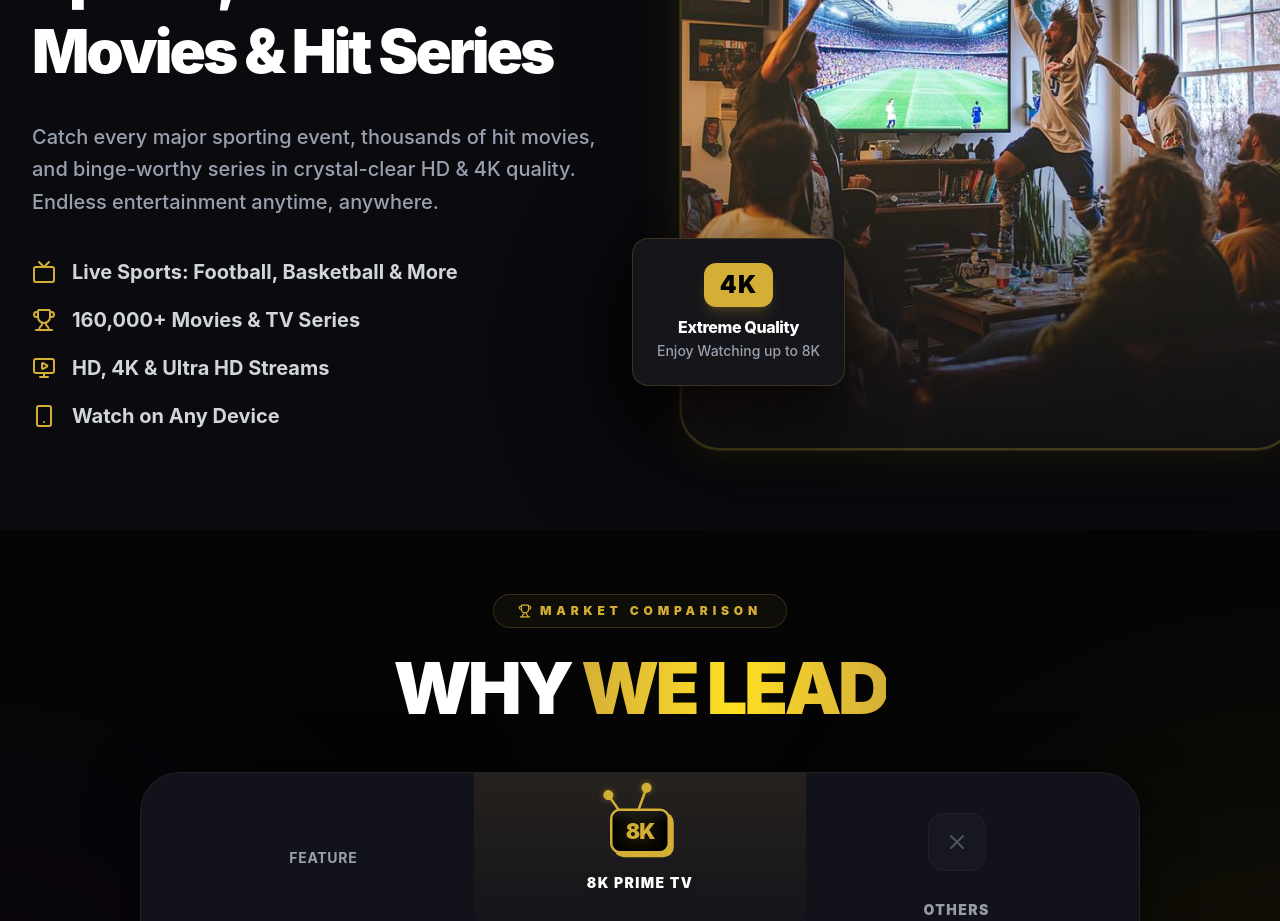
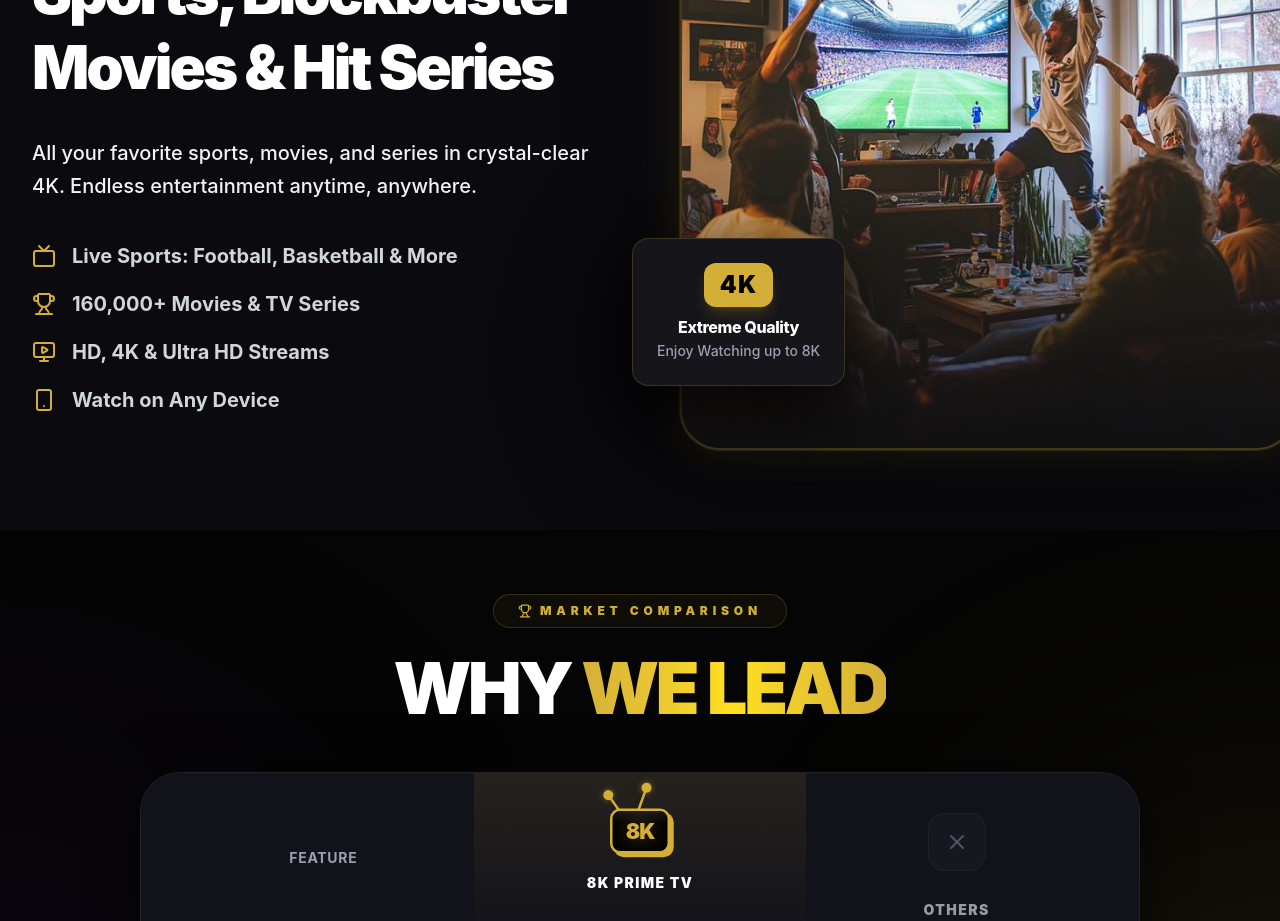
Before and after one commit to cothmane7/8kprime_full_backup, a Next.js app: page /en in a window 1280 px wide. Shown: the part 1080-2001 px from the top of the page. Built offline with nearby package versions, Linux system fonts and the light colour scheme; a web font is replaced by a local one.

Commit message:
chore: refine copy and text color

```diff
--- a/components/SportsSection.tsx
+++ b/components/SportsSection.tsx
@@ -41,7 +41,7 @@ export default function SportsSection({ dictionary }: { dictionary: any }) {
             <h2 className="text-4xl md:text-5xl lg:text-6xl font-black text-white leading-tight tracking-tighter">
               {dictionary.title}
             </h2>
-            <p className="text-gray-400 text-lg md:text-xl leading-relaxed mt-2 max-w-xl">
+            <p className="text-white font-medium text-lg md:text-xl leading-relaxed mt-2 max-w-xl drop-shadow-sm opacity-95">
               {dictionary.description}
             </p>
 
--- a/locales/de.json
+++ b/locales/de.json
@@ -45,7 +45,7 @@
   "sports": {
     "badge": "SPORT, FILME & SERIEN",
     "title": "Lokaler Sport, Blockbuster-Filme & Top-Serien streamen",
-    "description": "Erleben Sie jedes große Sportereignis, Tausende von Filmen und fesselnde Serien in kristallklarer HD- und 4K-Qualität. Endlose Unterhaltung jederzeit und überall.",
+    "description": "All Ihre Lieblingssportarten, Filme und Serien in brillantem 4K. Grenzenlose Unterhaltung jederzeit, überall.",
     "feature1": "Live-Sport: Fußball, Basketball & mehr",
     "feature2": "Über 160.000 Filme & Serien",
     "feature3": "HD, 4K & Ultra HD Streaming",
--- a/locales/en.json
+++ b/locales/en.json
@@ -45,7 +45,7 @@
   "sports": {
     "badge": "SPORTS, MOVIES & SERIES",
     "title": "Stream Global Sports, Blockbuster Movies & Hit Series",
-    "description": "Catch every major sporting event, thousands of hit movies, and binge-worthy series in crystal-clear HD & 4K quality. Endless entertainment anytime, anywhere.",
+    "description": "All your favorite sports, movies, and series in crystal-clear 4K. Endless entertainment anytime, anywhere.",
     "feature1": "Live Sports: Football, Basketball & More",
     "feature2": "160,000+ Movies & TV Series",
     "feature3": "HD, 4K & Ultra HD Streams",
--- a/locales/fr.json
+++ b/locales/fr.json
@@ -45,7 +45,7 @@
   "sports": {
     "badge": "SPORTS, FILMS ET SÉRIES",
     "title": "Sports Mondiaux, Films à Succès et Séries Incontournables",
-    "description": "Suivez chaque événement sportif majeur, des milliers de films et vos séries préférées en qualité HD & 4K cristalline. Divertissement illimité à tout moment, n'importe où.",
+    "description": "Tous vos sports, films et séries préférés en 4K cristalline. Divertissement illimité, à tout moment et n'importe où.",
     "feature1": "Sports en Direct : Football, Basketball & Plus",
     "feature2": "Plus de 160 000 Films et Séries TV",
     "feature3": "Streaming HD, 4K et Ultra HD",
--- a/locales/nl.json
+++ b/locales/nl.json
@@ -45,7 +45,7 @@
   "sports": {
     "badge": "SPORT, FILMS & SERIES",
     "title": "Wereldwijde Sport, Blockbusters & Populaire Series",
-    "description": "Kijk naar elk groot sportevenement, duizenden films en meeslepende series in kristalheldere HD- en 4K-kwaliteit. Eindeloos entertainment, altijd en overal.",
+    "description": "Al je favoriete sporten, films en series in kristalheldere 4K. Eindeloos entertainment, altijd en overal.",
     "feature1": "Live Sport: Voetbal, Basketbal & Meer",
     "feature2": "Meer dan 160.000 Films & Series",
     "feature3": "HD, 4K & Ultra HD Streaming",
--- a/locales/pl.json
+++ b/locales/pl.json
@@ -45,7 +45,7 @@
   "sports": {
     "badge": "SPORT, FILMY I SERIALE",
     "title": "Globalny Sport, Hity Filmowe i Najlepsze Seriale",
-    "description": "Oglądaj każde ważne wydarzenie sportowe, tysiące filmów i wciągające seriale w krystalicznie czystej jakości HD i 4K. Nieskończona rozrywka w dowolnym miejscu i czasie.",
+    "description": "Twoje ulubione wydarzenia sportowe, filmy i seriale w krystalicznej jakości 4K. Nieskończona rozrywka w dowolnym miejscu i czasie.",
     "feature1": "Sport na Żywo: Piłka Nożna, Koszykówka i Więcej",
     "feature2": "Ponad 160 000 Filmów i Seriali",
     "feature3": "Transmisje HD, 4K i Ultra HD",
```
